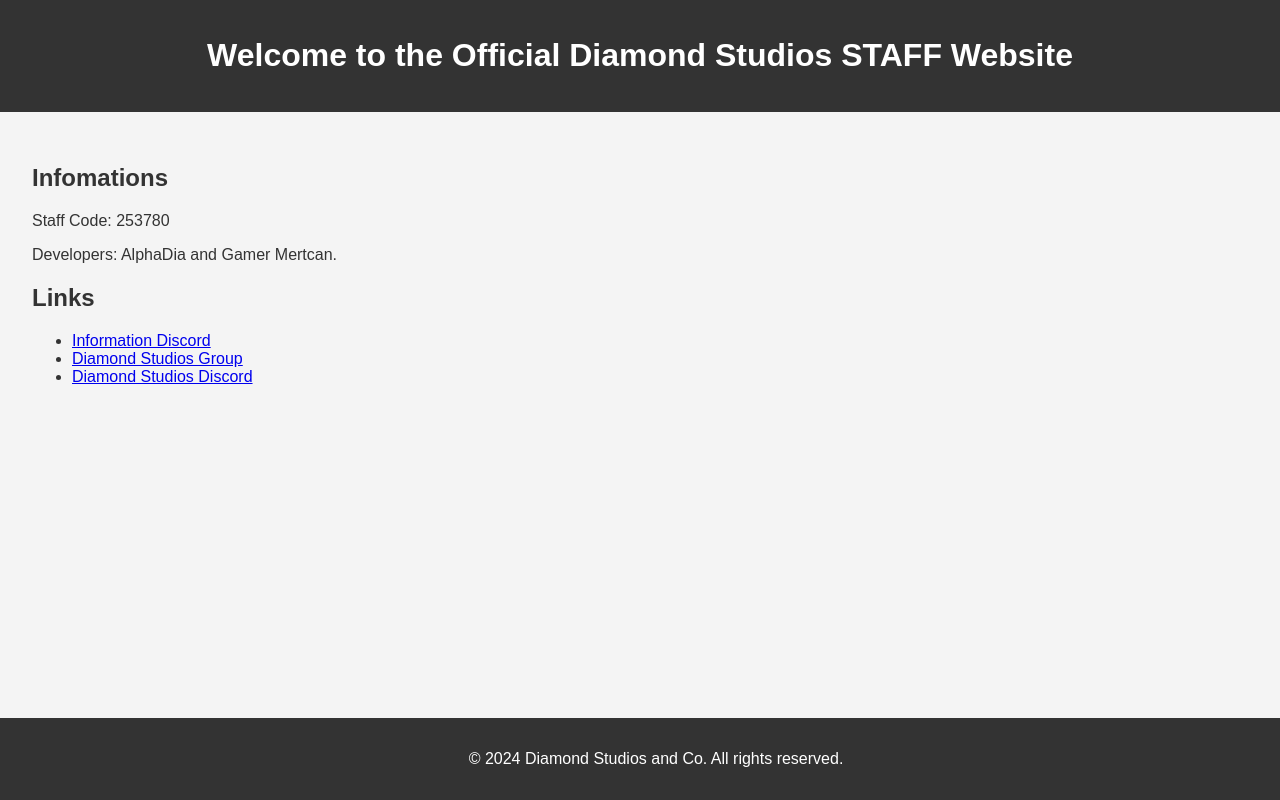
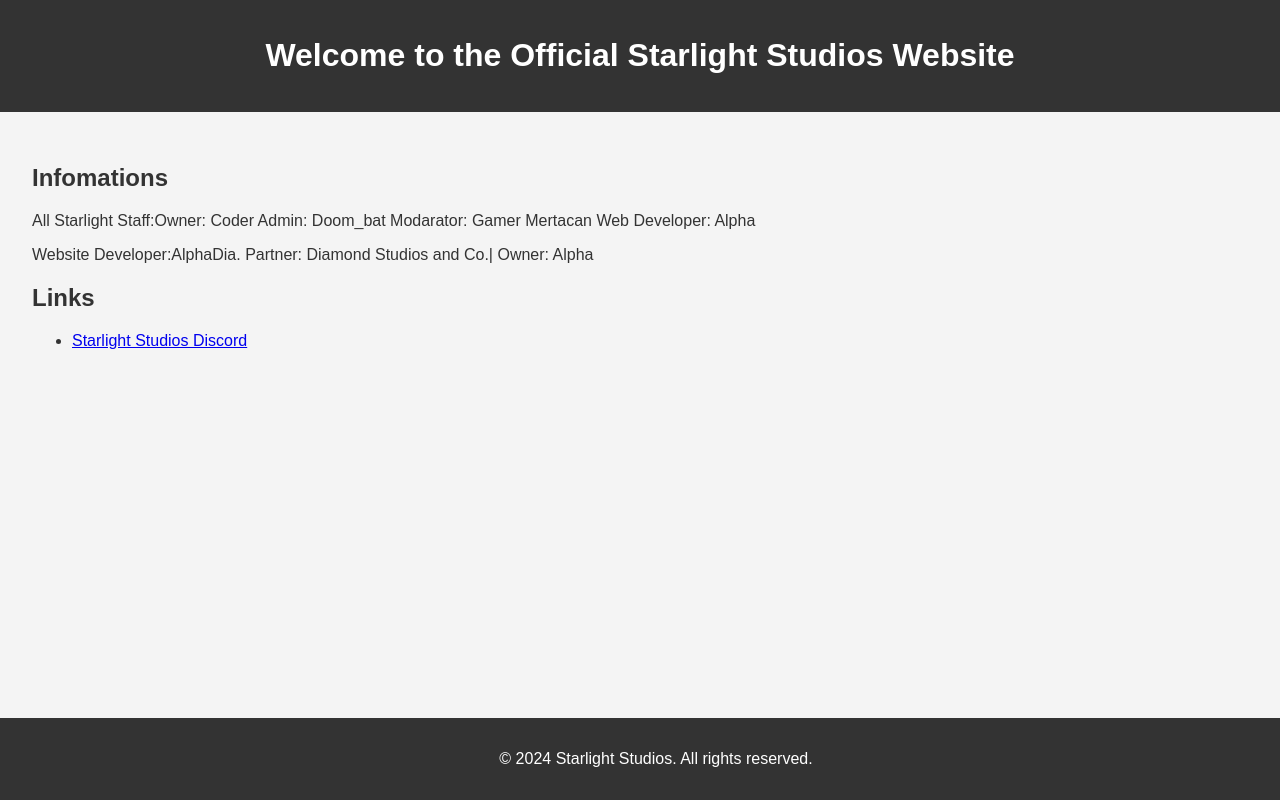
Before and after one commit to AlphaDiareal/Starlight-Studios-Website, a plain HTML site: page index.html in a window 1280 px wide. Drawn offline with Linux system fonts and the light colour scheme.

Commit message:
Update index.html

```diff
--- a/index.html
+++ b/index.html
@@ -3,7 +3,7 @@
 <head>
     <meta charset="UTF-8">
     <meta name="viewport" content="width=device-width, initial-scale=1.0">
-    <title>Diamond Studios Offical STAFF Website</title>
+    <title>Starlight Studios Offical Website</title>
     <style>
         body {
             font-family: Arial, sans-serif;
@@ -34,22 +34,20 @@
 </head>
 <body>
     <header>
-        <h1>Welcome to the Official Diamond Studios STAFF Website</h1>
+        <h1>Welcome to the Official Starlight Studios Website</h1>
     </header>
     <main>
         <h2>Infomations</h2>
-        <p>Staff Code: 253780</p>
-        <p>Developers: AlphaDia and Gamer Mertcan.</p>
+        <p>All Starlight Staff:Owner: Coder Admin: Doom_bat Modarator: Gamer Mertacan Web Developer: Alpha</p>
+        <p>Website Developer:AlphaDia. Partner: Diamond Studios and Co.| Owner: Alpha </p>
 
         <h2>Links</h2>
         <ul>
-            <li><a href="https://discord.gg/Zf6hcbqxCq" target="_blank">Information Discord</a></li>
-            <li><a href="https://www.roblox.com/de/groups/34166717/Diamond-Studios-and-Co#!/about" target="_blank">Diamond Studios Group</a></li>
-            <li><a href="https://discord.gg/sgbuWdFFHn" target="_blank">Diamond Studios Discord</a></li>
+            <li><a href="https://discord.gg/A4dbn4ehfc" target="_blank">Starlight Studios Discord</a></li>
         </ul>
     </main>
     <footer>
-        <p>&copy; 2024 Diamond Studios and Co. All rights reserved.</p>
+        <p>&copy; 2024 Starlight Studios. All rights reserved.</p>
     </footer>
 </body>
 </html>
```
